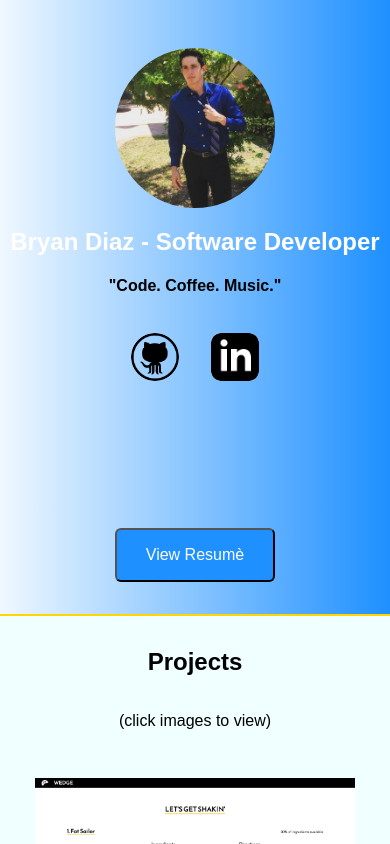
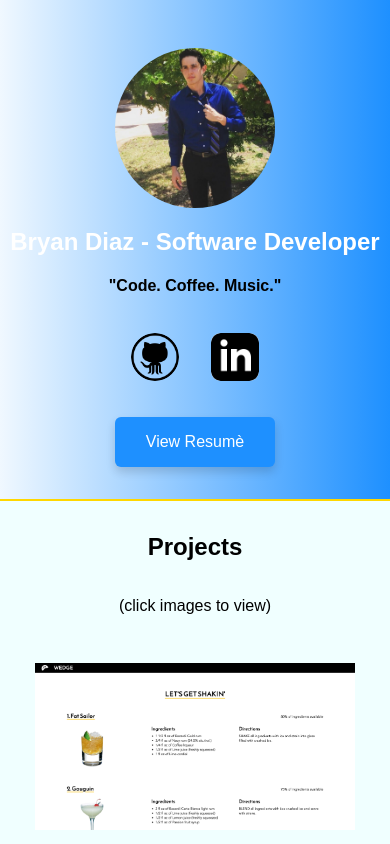
Before and after one commit to bdiaz12345/Portfolio, a React (Create React App) app: page / in a window 390 px wide. Shown: the top 844 px of the page. Built offline with nearby package versions, Linux system fonts and the light colour scheme.

Commit message:
fix styles

```diff
--- a/src/App.css
+++ b/src/App.css
@@ -7,7 +7,6 @@
 
 .App-header {
   background: linear-gradient(to right, aliceblue, dodgerblue);
-  height: 55vh;
 }
 
 .App-logo {
@@ -31,13 +30,13 @@
 
 .resume-button {
   padding: 1rem;
-  margin-bottom: 2rem;
+  margin: 2rem;
   border-radius: .375rem;
   color: white;
   background: dodgerblue;
+  box-shadow: 0 5px 10px 0 rgba(0, 0, 0, .15);
   width: 10rem;
-  display: flex;
-  align-self: center;
+  border: none;
   justify-content: center;
   font-size: 1rem;
   transition: .25s ease-in-out;
@@ -100,13 +99,13 @@
     width: 10rem;
   }
   .App-header {
-    height: 40vh;
+    /* height: 40vh; */
   }
   .project-img {
     width: 20rem;
   }
   .resume-button {
-    top: 35vh;
+    /* top: 35vh; */
   }
   .project {
     flex-direction: column;
@@ -124,10 +123,10 @@
     font-size: 1.5rem;
   }
   .App-header {
-    height: 55vh;
+    /* height: 55vh; */
   }
   .resume-button {
-    margin-top: 4rem;
+    /* margin-top: 4rem; */
     top: 45vh;
   }
   .img-logo-github {
--- a/src/App.js
+++ b/src/App.js
@@ -22,16 +22,18 @@ function App() {
         <img src={bryan} className="App-logo" alt="Bryan Diaz" />
         <h1 style={{color: 'white'}}>Bryan Diaz - Software Developer</h1>
         <h4>"Code. Coffee. Music."</h4>
+        <div>
           <a href="https://github.com/bdiaz12345" target="_blank">
             <img className="img-logo-github" src={github} />
           </a>
           <a href="https://github.com/bdiaz12345" target="_blank">
             <img className="img-logo-linkedin" src={linkedin} />
           </a>
-      </header>
+        </div>
         <button onClick={viewResume} className="resume-button">
           View Resumè
         </button>
+      </header>
       <div className="app-body">
         {/* <p>Hi there! I'm Bryan, and I build software for a living. Although in my free time I produce music and play basketball.</p> */}
         <div className="projects">
```
Lines whose indentation alone changed are shown as unchanged.
